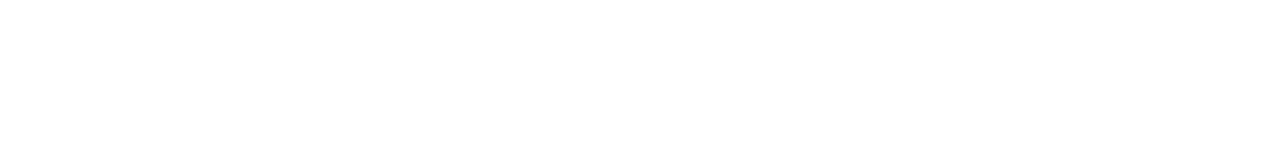
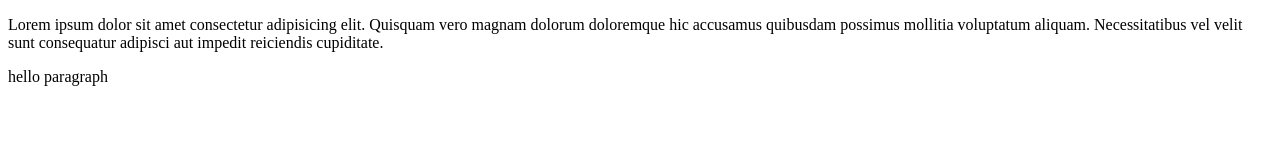
Before and after one commit to Esbhee/git_class, a plain HTML site: page index.html in a window 1280 px wide. Drawn offline with Linux system fonts and the light colour scheme.

Commit message:
added new paragraph

```diff
--- a/index.html
+++ b/index.html
@@ -7,6 +7,9 @@
     <title>Document</title>
 </head>
 <body>
-
+    <p>
+        Lorem ipsum dolor sit amet consectetur adipisicing elit. Quisquam vero magnam dolorum doloremque hic accusamus quibusdam possimus mollitia voluptatum aliquam. Necessitatibus vel velit sunt consequatur adipisci aut impedit reiciendis cupiditate.
+    </p>
+    <p>hello paragraph</p>
 </body>
 </html>
```
